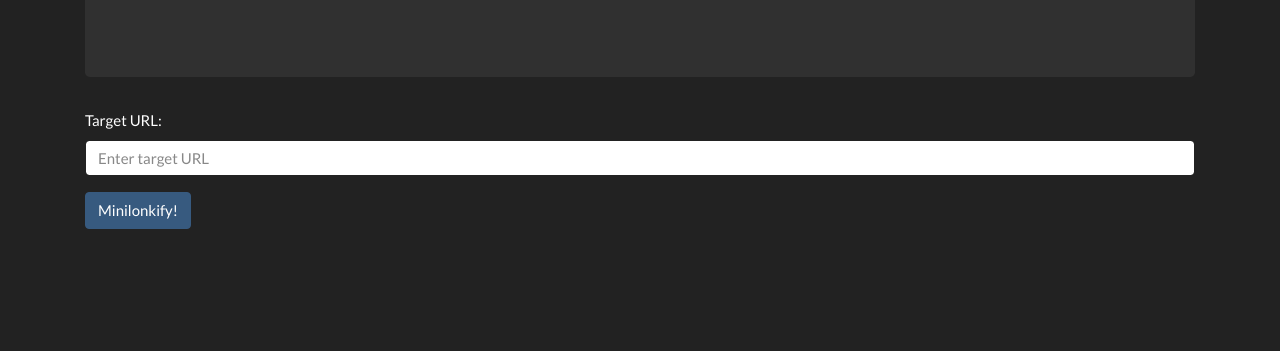
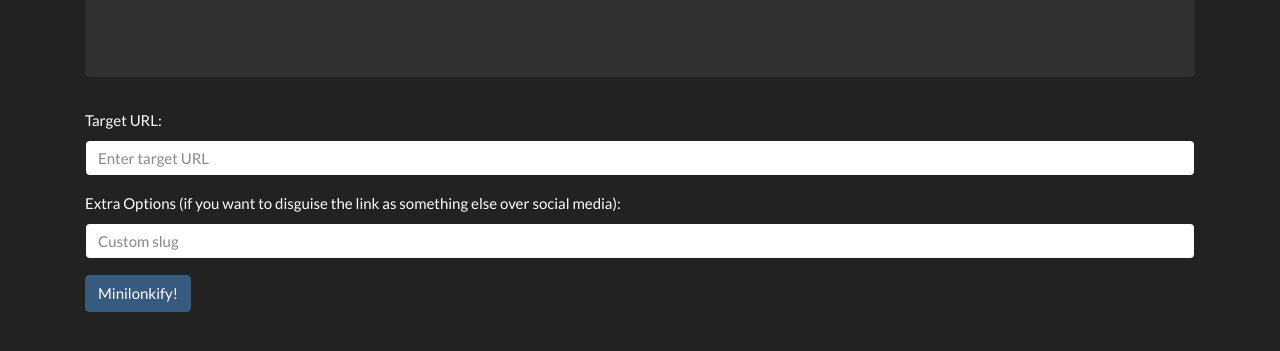
Before and after one commit to ApocalypseCalculator/Minilonk, a website: page index.html in a window 1280 px wide. Shown: the part 155-506 px from the top of the page. Drawn offline with nearby package versions, Linux system fonts and the light colour scheme.

Commit message:
home page

```diff
--- a/index.html
+++ b/index.html
@@ -12,6 +12,18 @@
     <link rel="stylesheet" href="https://bootswatch.com/4/darkly/bootstrap.min.css">
     <script src="https://code.jquery.com/jquery-3.5.1.min.js"></script>
     <script src="https://cdn.jsdelivr.net/npm/bootstrap@4.6.0/dist/js/bootstrap.min.js"></script>
+    <script>
+        function run() {
+            $.post('/', { url: $('#url').val() }, function (data, status) {
+                if (status === "success") {
+                    $('#result').html(`Your shortened url is: <a href="${window.location.href}/${data}">${window.location.href}/${data}</a>`);
+                }
+                else {
+                    $('#result').html('Error occurred!!!');
+                }
+            })
+        }
+    </script>
 </head>
 
 <body>
@@ -22,12 +34,22 @@
         </div>
     </div>
     <div class="container">
-        <form>
+        <noscript>
+            <div class="alert alert-warning">
+                <strong>JS Disabled!</strong> Please enable JS for this website to function properly.
+            </div>
+        </noscript>
+        <form onsubmit="run(); return false;">
             <div class="form-group">
                 <label for="url">Target URL:</label>
                 <input type="text" class="form-control" placeholder="Enter target URL" id="url" required>
             </div>
-            <button type="button" class="btn btn-primary">Minilonkify!</button>
+            <div class="form-group">
+                <label>Extra Options (if you want to disguise the link as something else over social media): </label>
+                <input type="text" class="form-control" placeholder="Custom slug" id="slug">
+            </div>
+            <button type="submit" class="btn btn-primary">Minilonkify!</button>
+            <p id="result"></p>
         </form>
     </div>
 </body>
```
